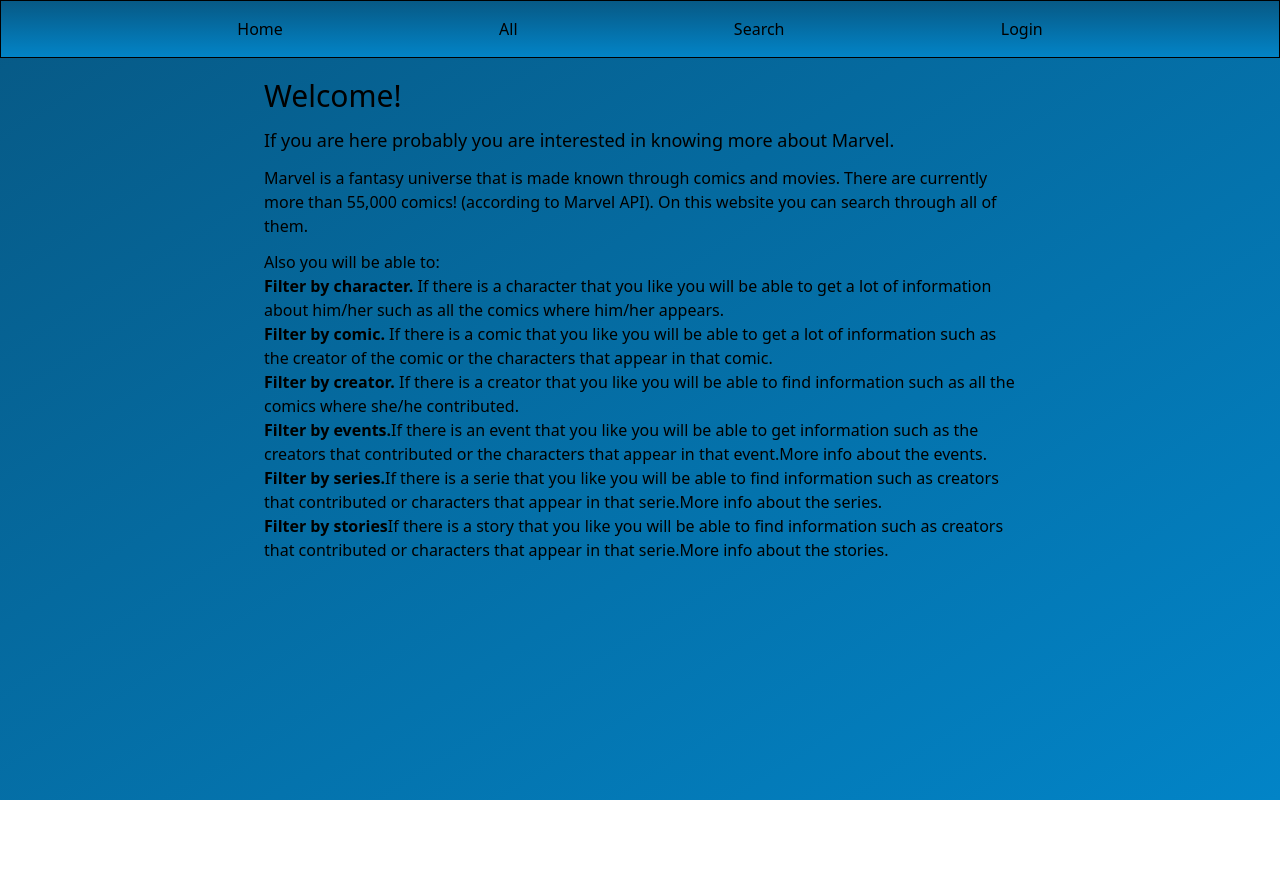
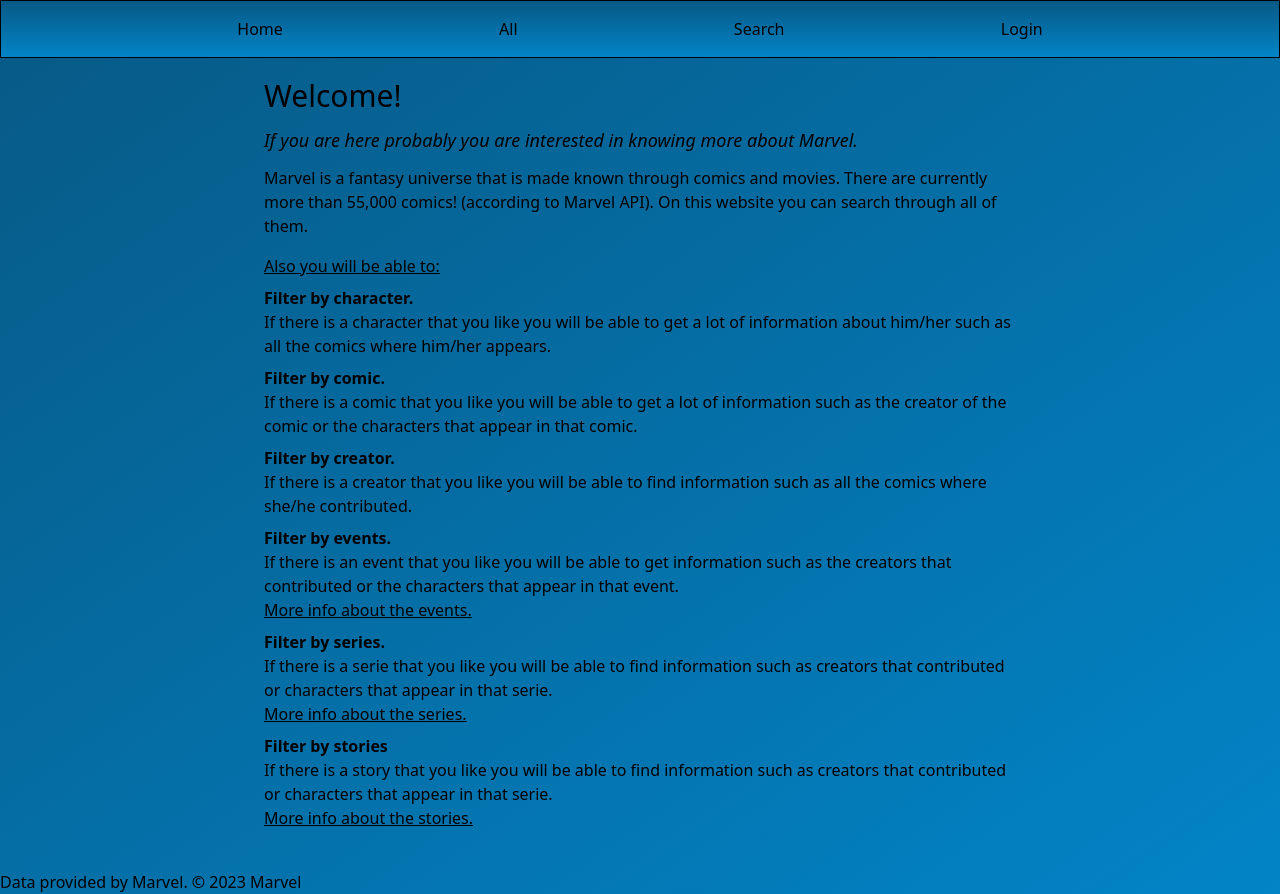
Before and after one commit to icplana/filmSeriesWebsite, a React (Vite) app: page / in a window 1280 px wide. Before the commit the page ends 800 px from the top, so only its background shows below. Built offline with nearby package versions, Linux system fonts and the light colour scheme.

Commit message:
allRsults and search done - form in search must be improvised

```diff
--- a/src/App.jsx
+++ b/src/App.jsx
@@ -23,6 +23,7 @@
 import { searchTypes } from "./helpers/APIdata";
 import { UnkwonPage } from "./pages/UnkwonPage";
 import { FavoritesPage } from "./pages/FavoritesPage";
+import { Footer } from "./components/Footer";
 
 
 
@@ -75,6 +76,7 @@
           <Route path="/*" element={ <UnkwonPage /> } />
           </Routes>
         </main>
+        <Footer />
       </div>
     </LimitOffsetProvider>
   )
--- a/src/components/Footer.jsx
+++ b/src/components/Footer.jsx
@@ -1,10 +1,12 @@
 
 
 export const Footer = () => {
+  const date = new Date
+
   return (
     <footer>
 
-Data provided by Marvel. © 2014 Marvel
+Data provided by Marvel. © { date.getFullYear() } Marvel
     </footer>
   )
 }
--- a/src/components/NavBar.jsx
+++ b/src/components/NavBar.jsx
@@ -10,8 +10,6 @@
 
 
 export const NavBar = () => {
-
-  console.log(window.innerWidth)
 
   const search = useRef()
   const all = useRef()
--- a/src/components/ShowPerPage.jsx
+++ b/src/components/ShowPerPage.jsx
@@ -9,16 +9,23 @@
     const showPerPage = useRef()
 
   return (
-    <div>Show per page:
-            <select ref={ showPerPage } onChange={() => { setLoading(true); setLimit(showPerPage.current.value) }} >
+    <div className="flex w-full justify-around" >
+      <div className="flex justify-start">
+        <p className="mr-2 text-lg">
+          Show per page:
+        </p>
+        <select className="rounded" ref={ showPerPage } onChange={() => { setLoading(true); setLimit(showPerPage.current.value) }} >
             <option value="20">20</option>
             <option value="40">40</option>
             <option value="60">60</option>
             <option value="80">80</option>
             <option value="100">100</option>
         </select>
-            <button onClick={ () => { setLoading(true); setOffset( offset - limit )    }}>Anterior</button>
-            <button onClick={ () => { setLoading(true); setOffset( offset + limit )  }}>Siguiente</button>
+      </div>
+      <div className="flex gap-4">
+        <button className="px-2 py-1 bg-white rounded-md" onClick={ () => { setLoading(true); setOffset( offset - limit )    }}>Anterior</button>
+        <button className="px-2 py-1 bg-white rounded-md" onClick={ () => { setLoading(true); setOffset( offset + limit )  }}>Siguiente</button>
+      </div>
         </div>
   )
 }
--- a/src/helpers/APIdata.js
+++ b/src/helpers/APIdata.js
@@ -8,10 +8,10 @@
 export const baseUrl = 'https://gateway.marvel.com/'
 
 export const searchTypes = [
-    { singular:'comic', plural: 'comics', searchParam: 'titleStartsWith' },
-    { singular:'character', plural: 'characters', searchParam: 'name' },
-    { singular:'creator', plural: 'creators', searchParam: 'nameStartsWith' },
-    { singular:'event', plural: 'events', searchParam: 'nameStartsWith' },
-    { singular:'serie', plural: 'series', searchParam: 'titleStartsWith' },
-    { singular:'story', plural: 'stories', searchParam: 'titleStartsWith' },
+    { singular:'comic', plural: 'comics', searchParam: 'titleStartsWith', example: 'Spider-man' },
+    { singular:'character', plural: 'characters', searchParam: 'name', example: 'Hulk' },
+    { singular:'creator', plural: 'creators', searchParam: 'nameStartsWith', example: 'Balak' },
+    { singular:'event', plural: 'events', searchParam: 'nameStartsWith', example: 'Age of Apocalypse' },
+    { singular:'serie', plural: 'series', searchParam: 'titleStartsWith', example: '2020 Iron Age' },
+    { singular:'story', plural: 'stories', searchParam: 'titleStartsWith', example: 'Ordinary New York City cop Frankie...' },
 ]
--- a/src/pages/All/AllResults.jsx
+++ b/src/pages/All/AllResults.jsx
@@ -56,11 +56,15 @@
                     ? ( <Loading/> )
                     : (
                         <>
-                            <h2>All</h2>
-                            <AllNavbar classNames="flex gap-1 justify-center" />
-                            <div>
-                                <p>There is a total of { data.total + ' ' + type }. Showing { offset } to { Number(offset) + Number(limit) }.</p>
-                                <div className="flex flex-wrap gap-2 justify-center">
+                            <h2 className="text-5xl mb-3" >All</h2>
+                            <AllNavbar classNames="flex gap-1 justify-center mb-3" />
+                            <div className="mb-10">
+                                <p
+                                    className="italic mb-3"
+                                >
+                                    There is a total of { data.total + ' ' + type }. Showing { offset } to { Number(offset) + Number(limit) }.
+                                </p>
+                                <div className="flex flex-wrap gap-2 justify-around mb-4">
                                     {
                                     type === 'comics'
                                         ? data.results?.map( data => <ComicPreview key={ data.id } comic={ data } /> )
--- a/src/pages/HomeLanding.jsx
+++ b/src/pages/HomeLanding.jsx
@@ -3,48 +3,63 @@
 
 export const HomeLanding = () => {
   return (
-    <div className="mt-5 ml-2">
-        <h1 className="text-3xl mb-3">Welcome!</h1>
+    <div className="mt-5 ml-2 mb-10">
+        <h1 className="text-3xl mb-3 text-">Welcome!</h1>
 
-        <p className="mb-3 text-lg">If you are here probably you are interested in knowing more about Marvel.</p>
+        <p className="mb-3 text-lg italic">If you are here probably you are interested in knowing more about Marvel.</p>
 
-        <p className="mb-3">
+        <p className="mb-4">
             Marvel is a fantasy universe that is made known through comics and movies.
             There are currently more than 55,000 comics! (according to Marvel API).
             On this website you can search through all of them.
         </p>
 
-        <p>Also you will be able to:</p>
-        <ul>
-            <li>
-                <span className="font-bold">Filter by character.</span> If there is a character that you like you will be able to get a lot of information about him/her such as all the comics where him/her appears.
+        <p className="underline mb-2">Also you will be able to:</p>
+        <ul className="">
+            <li className="mb-2">
+                <p className="font-semibold">Filter by character.</p>
+                <p>
+                    If there is a character that you like you will be able to get a lot of information about him/her such as all the comics where him/her appears.
+                </p>
             </li>
 
-            <li>
-                    <span className="font-bold">Filter by comic.</span> If there is a comic that you like you will be able to get a lot of information such as the creator of the comic or the characters that appear in that comic.
+            <li className="mb-2">
+                    <p className="font-semibold">Filter by comic.</p>
+                    <p>
+                        If there is a comic that you like you will be able to get a lot of information such as the creator of the comic or the characters that appear in that comic.
+                    </p>
             </li>
 
-            <li>
-                    <span className="font-bold">Filter by creator.</span> If there is a creator that you like you will be able to find information such as all the comics where she/he contributed.
+            <li className="mb-2">
+                    <p className="font-semibold">Filter by creator.</p>
+                    <p>
+                        If there is a creator that you like you will be able to find information such as all the comics where she/he contributed.
+                    </p>
             </li>
 
-            <li>
-                <span className="font-bold">Filter by events.</span>
-                If there is an event that you like you will be able to get information such as the creators that contributed or the characters that appear in that event.
-                <Link to="/info/eventsinfo">More info about the events.</Link>
+            <li className="mb-2">
+                <p className="font-semibold">Filter by events.</p>
+                <p>
+                    If there is an event that you like you will be able to get information such as the creators that contributed or the characters that appear in that event.
+                </p>
+                <Link className="underline" to="/info/eventsinfo">More info about the events.</Link>
 
             </li>
 
-            <li>
-                <span className="font-bold">Filter by series.</span>
-                If there is a serie that you like you will be able to find information such as creators that contributed or characters that appear in that serie.
-                <Link to="/info/seriesinfo">More info about the series.</Link>
+            <li className="mb-2">
+                <p className="font-semibold">Filter by series.</p>
+                <p>
+                    If there is a serie that you like you will be able to find information such as creators that contributed or characters that appear in that serie.
+                </p>
+                <Link className="underline" to="/info/seriesinfo">More info about the series.</Link>
             </li>
 
-            <li>
-                <span className="font-bold">Filter by stories</span>
-                If there is a story that you like you will be able to find information such as creators that contributed or characters that appear in that serie.
-                <Link to="/info/storiesinfo">More info about the stories.</Link>
+            <li className="mb-2">
+                <p className="font-semibold">Filter by stories</p>
+                <p>
+                    If there is a story that you like you will be able to find information such as creators that contributed or characters that appear in that serie.
+                </p>
+                <Link className="underline" to="/info/storiesinfo">More info about the stories.</Link>
             </li>
         </ul>
 
--- a/src/pages/Search/Search.jsx
+++ b/src/pages/Search/Search.jsx
@@ -69,22 +69,22 @@
 
 
   return (
-      <div>
+      <div className="mb-10 mt-3">
         {
             error
             ? <Error />
             :
             <>
-                <h2>Search</h2>
-                <SearchNavbar classNames="flex gap-1 justify-center" />
+                <h2 className="text-5xl mb-3">Search</h2>
+                <SearchNavbar classNames="flex gap-1 justify-center mb-3" />
 
-                <form onSubmit={ onSubmit }>
-                    <p>Buscar por { type.singular }</p>
-                    <div>
-                        <input ref={ input } defaultValue="" type="text" placeholder={ type.singular } />
+                <form onSubmit={ onSubmit } className="mb-3">
+                    <p className="text-xl font-light mb-2">Buscar por { type.singular }</p>
+                    <div className="mb-2">
+                        <input className="rounded px-2 py-1 " ref={ input } defaultValue="" type="text" placeholder={ type.example + '...' } />
                     </div>
 
-                    <input type="submit" value="Buscar" className=" bg-zinc-600"/>
+                    <input type="submit" value="Buscar" className="rounded-md bg-white px-2 py-1 mt-2 bg-zinc-600 font-semibold"/>
 
                 </form>
 
@@ -96,8 +96,8 @@
                         ? <p></p>
                         :(
                             <>
-                                <p>There is a total of { data.total + ' ' + type.plural }. Showing { offset } to { Number(offset) + Number(limit) }.</p>
-                                <div className="flex flex-wrap gap-2 justify-center">
+                                <p className="italic mb-3">There is a total of { data.total + ' ' + type.plural }. Showing { offset } to { Number(offset) + Number(limit) }.</p>
+                                <div className="flex flex-wrap gap-2 justify-center mb-4">
                                     {
                                     type.plural === 'comics'
                                         ? data.results?.map( data => <ComicPreview key={ data.id } comic={ data } /> )
--- a/tailwind.config.js
+++ b/tailwind.config.js
@@ -8,7 +8,8 @@
     extend: {},
     colors: {
       primary: '#075985', // sky-800
-      primaryWhite: '#0284c7' // sky-600
+      primaryWhite: '#0284c7', // sky-600
+      white: '#ffffff'
     }
   },
   plugins: [],
```
Lines whose indentation alone changed are shown as unchanged.
